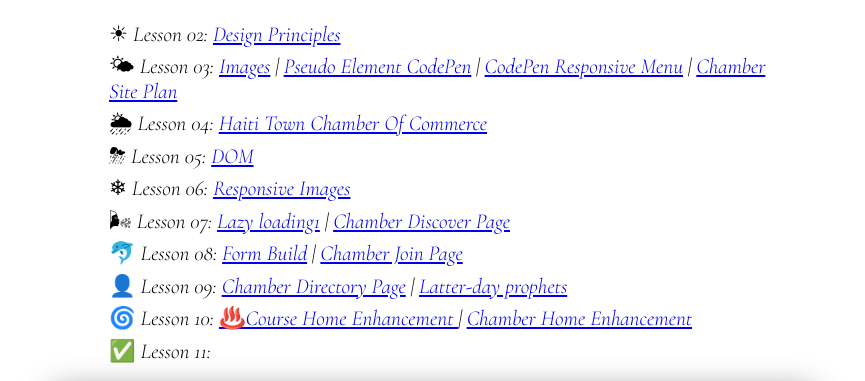
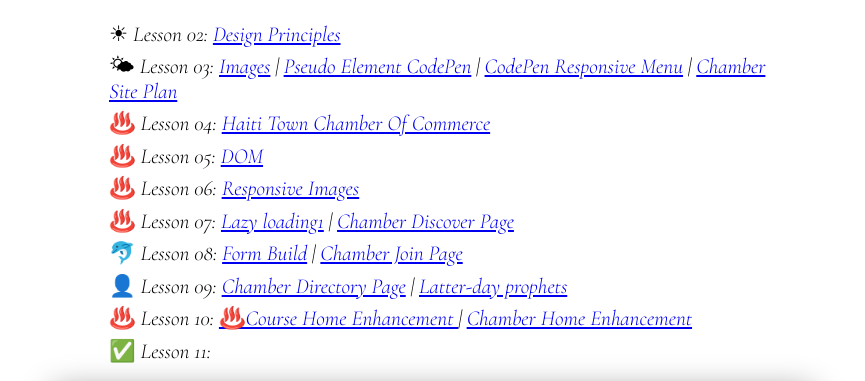
Before and after one commit to celestindev/wdd230, a plain HTML site: page index.html in a window 1280 px wide. Shown: the part 790-1171 px from the top of the page, without its empty margins (215-1080 px from the left). Drawn offline with nearby package versions, Linux system fonts and the light colour scheme; no server answers.

Commit message:
update index portal

```diff
--- a/index.html
+++ b/index.html
@@ -60,16 +60,16 @@
                         | <a href="https://codepen.io/celestindev/pen/rNoKpoY" target="_blank">CodePen Responsive
                             Menu</a> | <a href="lesson3/chamber-site-plan.html" target="_blank">Chamber Site Plan</a>
                     </li>
-                    <li>🌦 Lesson 04: <a href="./chamber/index.html">Haiti Town Chamber Of Commerce</a></li>
-                    <li>⛈ Lesson 05: <a href="./lesson05/bom.html">DOM</a></li>
-                    <li>❄ Lesson 06: <a href="./chamber/index.html">Responsive Images</a></li>
-                    <li>🌬 Lesson 07: <a href="./lesson3/lazyload.html">Lazy loading1</a> | <a
+                    <li>♨️ Lesson 04: <a href="./chamber/index.html">Haiti Town Chamber Of Commerce</a></li>
+                    <li>♨️ Lesson 05: <a href="./lesson05/bom.html">DOM</a></li>
+                    <li>♨️ Lesson 06: <a href="./chamber/index.html">Responsive Images</a></li>
+                    <li>♨️ Lesson 07: <a href="./lesson3/lazyload.html">Lazy loading1</a> | <a
                             href="./chamber/discover.html" target="_blank">Chamber Discover Page</a></li>
                     <li>🐬 Lesson 08: <a href="./form.html">Form Build</a> | <a href="chamber/join.html"
                             target="_blank">Chamber Join Page</a></li>
                     <li>👤 Lesson 09: <a href="./chamber/directory.html" target="_blank">Chamber Directory Page</a> | <a
                             href="./lesson09/prophets.html">Latter-day prophets</a></li>
-                    <li>🌀 Lesson 10: <a href="./index.html" target="_blank">♨️Course Home Enhancement </a> | <a
+                    <li>♨️ Lesson 10: <a href="./index.html" target="_blank">♨️Course Home Enhancement </a> | <a
                         href="./chamber/index.html">Chamber Home Enhancement</a></li>
                     <li>✅ Lesson 11: </li>
                 </ul>
```
